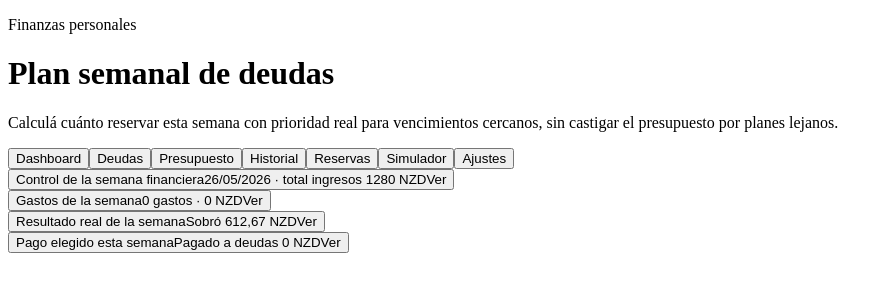
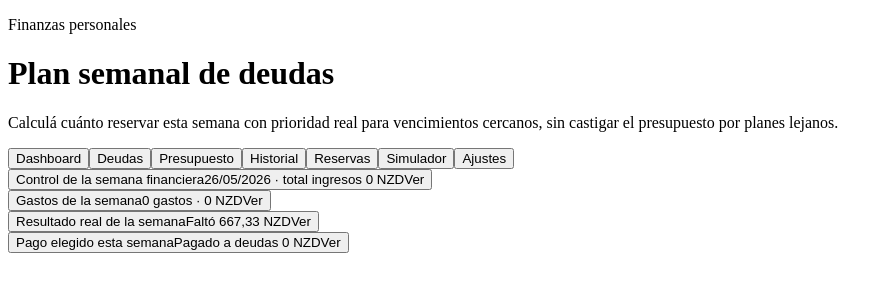
Before and after one commit to marcosgaier/finance-app, a React (Vite) app: page / in a window 1280 px wide. Both pictures are taken after a click on the button "Historial". Shown: the top 300 px of the page, without its empty margins (0-893 px from the left). Built offline with nearby package versions, Linux system fonts and the light colour scheme; the HTML template or start-up script is replaced by a standard one.

Commit message:
Improve weekly closing and payment tracking

```diff
--- a/src/components/WeeklyTracker.jsx
+++ b/src/components/WeeklyTracker.jsx
@@ -49,6 +49,10 @@ function calculateDaysBetween(startDate, endDate) {
   return Math.max(0, Math.round((end.getTime() - start.getTime()) / 86400000));
 }
 
+function hasClosedRecordForWeek(weeklyRecords = [], weekStartDate) {
+  return (weeklyRecords || []).some((record) => (record.weekStartDate || record.weekDate) === weekStartDate);
+}
+
 function createEmptyTransaction(date = getTodayIsoDate()) {
   return {
     date,
@@ -86,8 +90,8 @@ function createActiveWeek({ weekStartDate, income, weeklySummary }) {
     id: `active-week-${weekStartDate}`,
     weekStartDate,
     weekDate: weekStartDate,
-    income: Number(income || 0),
-    realIncome: Number(income || 0),
+    income: 0,
+    realIncome: 0,
     extraIncome: [],
     variableTransactions: [],
     payments: [],
@@ -125,16 +129,16 @@ export function WeeklyTracker({
   const [dismissedPendingWeekWarning, setDismissedPendingWeekWarning] = useState(false);
 
   useEffect(() => {
-    if (!activeWeek) {
+    if (activeWeek) return;
+    if (hasClosedRecordForWeek(financeData.weeklyRecords, financialWeekStartDate)) return;
+
     onStartActiveWeek(
       createActiveWeek({
         weekStartDate: financialWeekStartDate,
-          income: financeData.weeklyIncome,
         weeklySummary,
       }),
     );
-    }
-  }, [activeWeek, financeData.weeklyIncome, financialWeekStartDate, onStartActiveWeek, weeklySummary]);
+  }, [activeWeek, financeData.weeklyRecords, financialWeekStartDate, onStartActiveWeek, weeklySummary]);
 
   useEffect(() => {
     setTransactionDraft((currentDraft) => ({
@@ -152,35 +156,28 @@ export function WeeklyTracker({
     }));
   }, [activeWeek?.weekStartDate, financeData.cards, financialWeekStartDate]);
 
-  if (!activeWeek) {
-    return (
-      <section className="rounded-lg border border-stone-200 bg-white p-4 shadow-sm">
-        <p className="text-sm font-semibold text-stone-900">Preparando semana actual...</p>
-      </section>
-    );
-  }
-
-  const normalizedActiveWeek = normalizeActiveWeek(activeWeek, weeklySummary);
-  const hasPendingPreviousWeek = normalizedActiveWeek.weekStartDate !== financialWeekStartDate;
-  const pendingWeekDays = calculateDaysBetween(normalizedActiveWeek.weekStartDate, financialWeekStartDate);
+  const currentFinancialWeekClosed = hasClosedRecordForWeek(financeData.weeklyRecords, financialWeekStartDate);
+  const normalizedActiveWeek = activeWeek ? normalizeActiveWeek(activeWeek, weeklySummary) : null;
+  const hasPendingPreviousWeek = Boolean(normalizedActiveWeek && normalizedActiveWeek.weekStartDate !== financialWeekStartDate);
+  const pendingWeekDays = normalizedActiveWeek ? calculateDaysBetween(normalizedActiveWeek.weekStartDate, financialWeekStartDate) : 0;
   const showPendingWeekWarning = hasPendingPreviousWeek && !dismissedPendingWeekWarning;
-  const extraIncome = normalizedActiveWeek.extraIncome;
+  const extraIncome = normalizedActiveWeek?.extraIncome || [];
   const extraIncomeTotal = calculateExtraIncomeTotal(extraIncome);
-  const totalIncome = Number(normalizedActiveWeek.realIncome || 0) + extraIncomeTotal;
-  const variableTransactions = normalizedActiveWeek.variableTransactions;
-  const reserveMovements = normalizedActiveWeek.reserveMovements;
+  const totalIncome = Number(normalizedActiveWeek?.realIncome || 0) + extraIncomeTotal;
+  const variableTransactions = normalizedActiveWeek?.variableTransactions || [];
+  const reserveMovements = normalizedActiveWeek?.reserveMovements || [];
   const transactionTotals = calculateTransactionTotals(variableTransactions);
   const weeklyFundedTransactionTotals = calculateTransactionTotals(
     variableTransactions.filter((transaction) => isWeeklyIncomeFunded(transaction)),
   );
-  const plannedGroceries = normalizedActiveWeek.plannedGroceries;
-  const plannedFuel = normalizedActiveWeek.plannedFuel;
+  const plannedGroceries = normalizedActiveWeek?.plannedGroceries || 0;
+  const plannedFuel = normalizedActiveWeek?.plannedFuel || 0;
   const plannedVariableBudget = plannedGroceries + plannedFuel;
   const actualVariableSpent = transactionTotals.total;
   const groceriesDifference = plannedGroceries - transactionTotals.groceries;
   const fuelDifference = plannedFuel - transactionTotals.fuel;
   const variableDifference = plannedVariableBudget - actualVariableSpent;
-  const payments = normalizedActiveWeek.payments;
+  const payments = normalizedActiveWeek?.payments || [];
   const totalPaid = payments.reduce((total, payment) => total + Number(payment.amount || 0), 0);
   const weeklyFundedPaid = calculateWeeklyFundedTotal(payments);
   const weeklyFundedReserveTransfers = calculateReserveMovementTotal(
@@ -204,13 +201,15 @@ export function WeeklyTracker({
     weeklyFundedTransactionTotals.total -
     weeklyFundedPaid -
     weeklyFundedReserveTransfers;
-  const activeWeekMoneyFlowSummary = buildWeeklyMoneyFlowSummary({
+  const activeWeekMoneyFlowSummary = normalizedActiveWeek
+    ? buildWeeklyMoneyFlowSummary({
         financeData,
         record: normalizedActiveWeek,
         useCurrentBudget: true,
         weeklySummary,
-  });
-  const activeWeekWeeklyMargin = Number(activeWeekMoneyFlowSummary.margin ?? 0);
+      })
+    : null;
+  const activeWeekWeeklyMargin = Number(activeWeekMoneyFlowSummary?.margin ?? 0);
   const activeWeekResultLabel =
     activeWeekWeeklyMargin > 0 ? 'Sobró' : activeWeekWeeklyMargin < 0 ? 'Faltó' : 'Quedó justo';
   const marginAfterChosenPayment = weeklySummary.availableForDebt - weeklyFundedPaid;
@@ -432,7 +431,7 @@ export function WeeklyTracker({
   }
 
   function reopenRecord(record) {
-    if (activeWeekHasRealData(normalizedActiveWeek)) {
+    if (activeWeek && normalizedActiveWeek && activeWeekHasRealData(normalizedActiveWeek)) {
       const confirmed = window.confirm(
         'La semana activa actual tiene datos cargados. Si reabrís esta semana cerrada, la semana activa actual será reemplazada. ¿Querés continuar?',
       );
@@ -574,6 +573,8 @@ export function WeeklyTracker({
   }
 
   function closeWeek() {
+    if (!normalizedActiveWeek) return;
+
     const budgetSnapshot = createBudgetSnapshot({
       financeData,
       weeklySummary,
@@ -644,6 +645,7 @@ export function WeeklyTracker({
         </div>
       ) : null}
 
+      {normalizedActiveWeek ? (
       <div className="grid gap-3">
         <CollapsiblePanel
           title="Control de la semana financiera"
@@ -984,6 +986,21 @@ export function WeeklyTracker({
       </div>
         </CollapsiblePanel>
       </div>
+      ) : (
+        <section className="rounded-lg border border-stone-200 bg-stone-50 p-4">
+          {currentFinancialWeekClosed ? (
+            <>
+              <p className="text-sm font-semibold uppercase tracking-wide text-teal-700">Semana actual cerrada</p>
+              <h2 className="mt-1 text-lg font-semibold text-stone-950">Semana actual cerrada</h2>
+              <p className="mt-2 text-sm leading-6 text-stone-600">
+                La semana financiera del {formatDisplayDate(financialWeekStartDate)} ya fue cerrada. La prÃ³xima semana se abrirÃ¡ automÃ¡ticamente cuando empiece el nuevo ciclo.
+              </p>
+            </>
+          ) : (
+            <p className="text-sm font-semibold text-stone-900">Preparando semana actual...</p>
+          )}
+        </section>
+      )}
 
       {savedRecords.length > 0 ? (
         <div className="mt-5">
@@ -1696,6 +1713,8 @@ function normalizeWeeklyRecord(record, weeklySummary) {
 }
 
 function activeWeekHasRealData(activeWeek) {
+  if (!activeWeek) return false;
+
   return (
     normalizeExtraIncome(activeWeek).length > 0 ||
     normalizeWeeklyRecordTransactions(activeWeek).length > 0 ||
```
Lines whose indentation alone changed are shown as unchanged.
